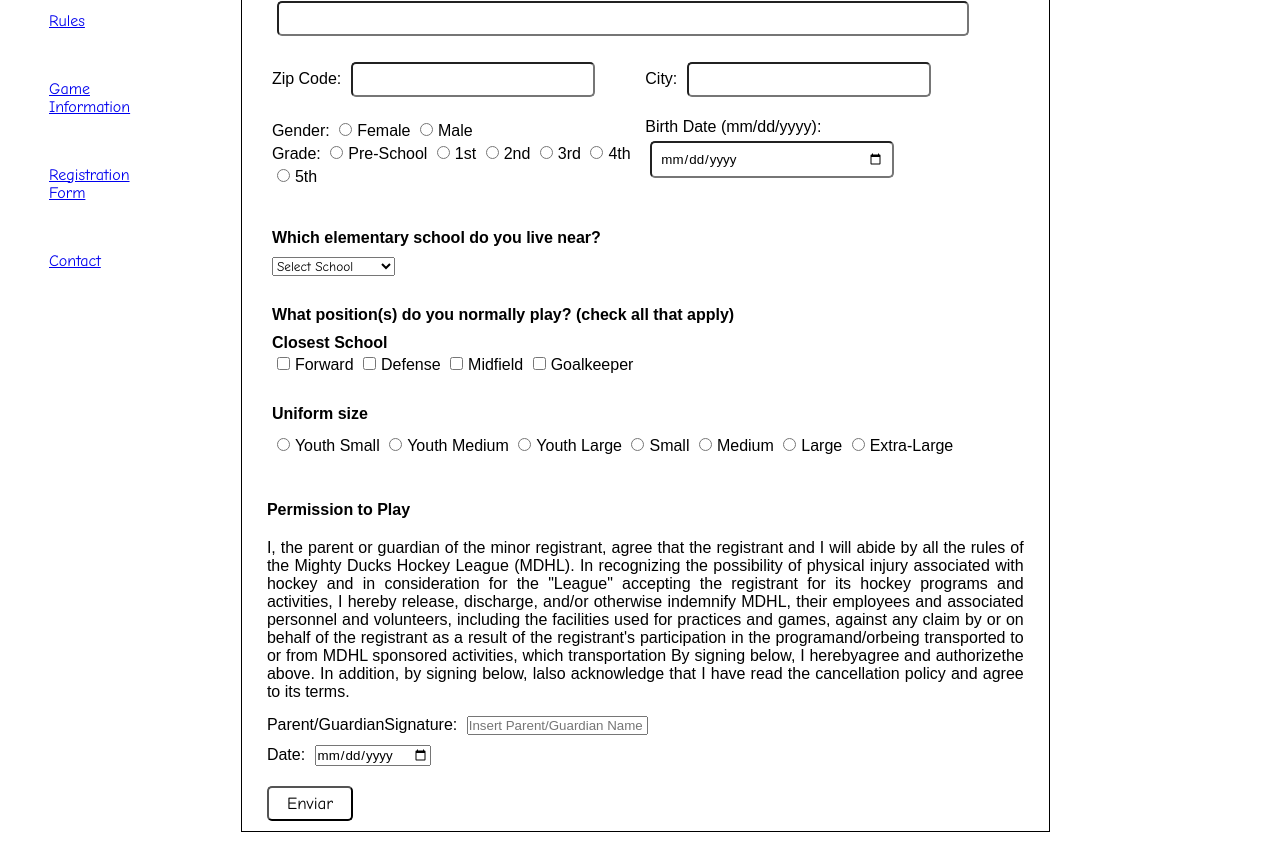
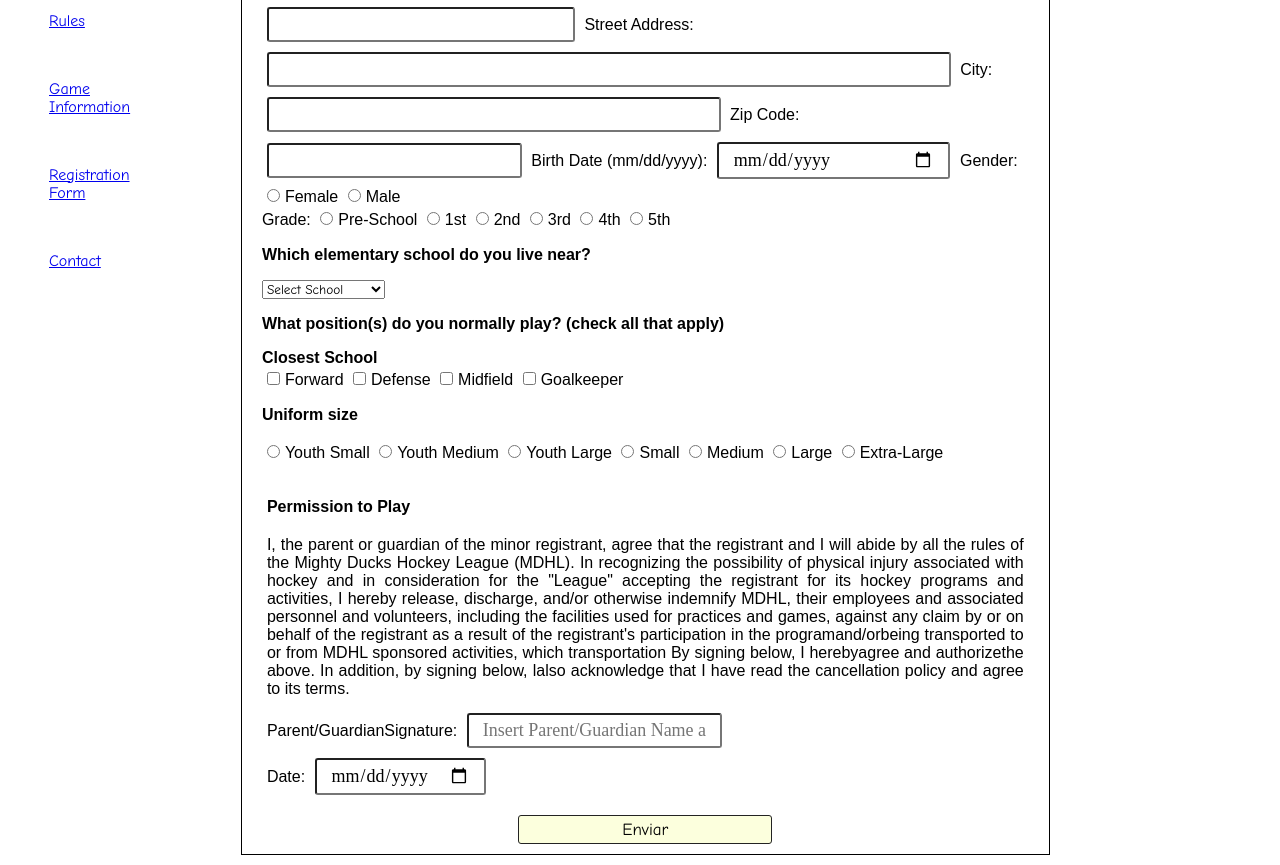
Before and after one commit to odinlopez404/LopezOdin_Task1, a plain HTML site: page registration.html in a window 1280 px wide. Shown: the part 583-1448 px from the top of the page. Before the commit the page ends 1425 px from the top, so only its background shows below. Drawn offline with Linux system fonts and the light colour scheme.

Commit message:
se corrigieron estilos

```diff
--- a/assets/style.css
+++ b/assets/style.css
@@ -130,11 +130,9 @@ ul {
     list-style-type: circle;
 }
 
-
 form {
     display: flex;
-    flex-direction: row;
-    flex-wrap: wrap;
+    flex-direction: column;
     border: solid 1px black;
     padding: 10px;
     margin: 10px;
@@ -142,59 +140,19 @@ form {
 }
 
 
-fieldset {
-    margin: 10px
-}
-
-
-
 form,
 label,
-input,
 fieldset,
 legend,
 span {
     font-family: Arial;
 }
+input{font-family: console;
+font-size: 18px;}
 
 fieldset {
-    position: relative;
-    float: left;
-    clear: left;
-    width: 100%;
     padding: 10px 10px 10px 10px;
     border-style: none;
-}
-
-
-fieldset ol {
-    list-style: none;
-
-}
-
-fieldset .li_form {
-    float: right;
-    width: 50%;
-    padding-bottom: 1em;
-}
-
-fieldset .li_form input {
-    width: 60%;
-    border-radius: 5px;
-    padding: 8px;
-}
-
-fieldset .li_form2 {
-    clear: left;
-    width: 100%;
-    padding-bottom: 1em;
-
-}
-
-fieldset .li_form2 input {
-    width: 90%;
-    padding: 8px;
-    border-radius: 5px;
 }
 
 legend {
@@ -208,6 +166,11 @@ span {
 
 input {
     margin: 5px
+}
+
+input[type=text],[type=number],[type=date]{
+    border-radius: 3px;
+    padding: 5px 14px;
 }
 
 .permission {
@@ -225,17 +188,54 @@ input {
 
 }
 
-input[type=text] {
-    display: inline-flex
-}
 
 button {
     background-color: #ffffff;
-    border-radius: 5px;
     font-size: 17px;
-    padding: 6px 18px;
+    padding: 4px 8px;
     color: black;
-    margin-left: 15px;
+    min-width: 30%;
+    cursor: pointer;
+    border-radius: 3px;
+    border: 1px solid rgb(35, 35, 35);
+    background-color: rgb(252, 255, 221);
 
 
 }
+
+button:hover{
+    background-color: rgb(245, 255, 139);
+
+}
+
+.boton{
+    display: block;
+    text-align: center;
+}
+#first_name{
+    min-width: 33.5%;
+}
+#last_name{
+    min-width: 36%;
+}
+#street_address{
+    min-width: 85%;
+}
+#city{
+    min-width: 55%;
+}
+
+#zip_code{
+    min-width: 26%;
+}
+#birth_date{
+    min-width: 26.3%;
+}
+fieldset > h3{
+    font-size: 30px;
+    margin-bottom: 15px;
+}
+
+fieldset > legend{
+    padding: 6px 0px;
+}
--- a/registration.html
+++ b/registration.html
@@ -33,55 +33,46 @@
       <div class="section-content">
         <form action="show_data.html">
           <fieldset>
-            <ol>
-              <li class="li_form">
+            <h3>Registration Form</h3>
                 <label>
                   Player's First Name:
-                  <input required name="first_name" type="text" maxlength="40">
+                  <input required name="first_name" id="first_name" type="text" maxlength="40">
                 </label>
-              </li>
-              <li class="li_form">
+
                 <label>
                   Last Name:
-                  <input required name="last_name" type="text" maxlength="40">
+                  <input required name="last_name" id="last_name"  type="text" maxlength="40">
                 </label>
-              </li>
 
-              <li class="li_form2">
           <label>
             Street Address:
-            <input required name="street_address" type="text" maxlength="100">
+            <input required name="street_adress" id="street_address" type="text" maxlength="100">
           </label>
-              </li>
-              <li class="li_form">
+
           <label>
             City:
-            <input required name="city" type="text" maxlength="60">
+            <input required name="city" id="city" type="text" maxlength="60">
           </label>
-              </li>
-              <li class="li_form">
+
 
           <label>
             Zip Code:
-            <input required name="zip_code" type="number" maxlength="12">
+            <input required name="zip_code" id="zip_code" type="number" maxlength="12">
           </label>
-          </li>
 
 
-      <li class="li_form">
+
           <label>
             Birth Date (mm/dd/yyyy):
-            <input required name="birth_date" type="date">
+            <input required name="birth_date" id="birth_date" type="date">
           </label>
-      </li>
-      <li>
+
           <label>
             Gender:
             <input required name="gender" type="radio" id="female" value="female"><label for="female">Female</label>
             <input required name="gender" type="radio" id="male" value="male"><label for="male">Male</label>
           </label>
-        </li>
-            <li>
+          <div>
           <label>
             Grade:
             <input required name="grade" type="radio" id="preschool" value="PreSchool"><label
@@ -92,7 +83,7 @@
             <input required name="grade" type="radio" id="4th" value="4th"><label for="4th">4th</label>
             <input required name="grade" type="radio" id="5th" value="5th"><label for="5th">5th</label>
           </label>
-        </li>
+        </div>
       </fieldset>
   <fieldset>
       <legend>Which elementary school do you live near?</legend>
@@ -154,7 +145,9 @@
             <input name="date" id="date" type="date">
           </label>
       </div>
+      <div class="boton">
       <button>Enviar</button>
+    </div>
       </form>
   </body>
   </html>
```
